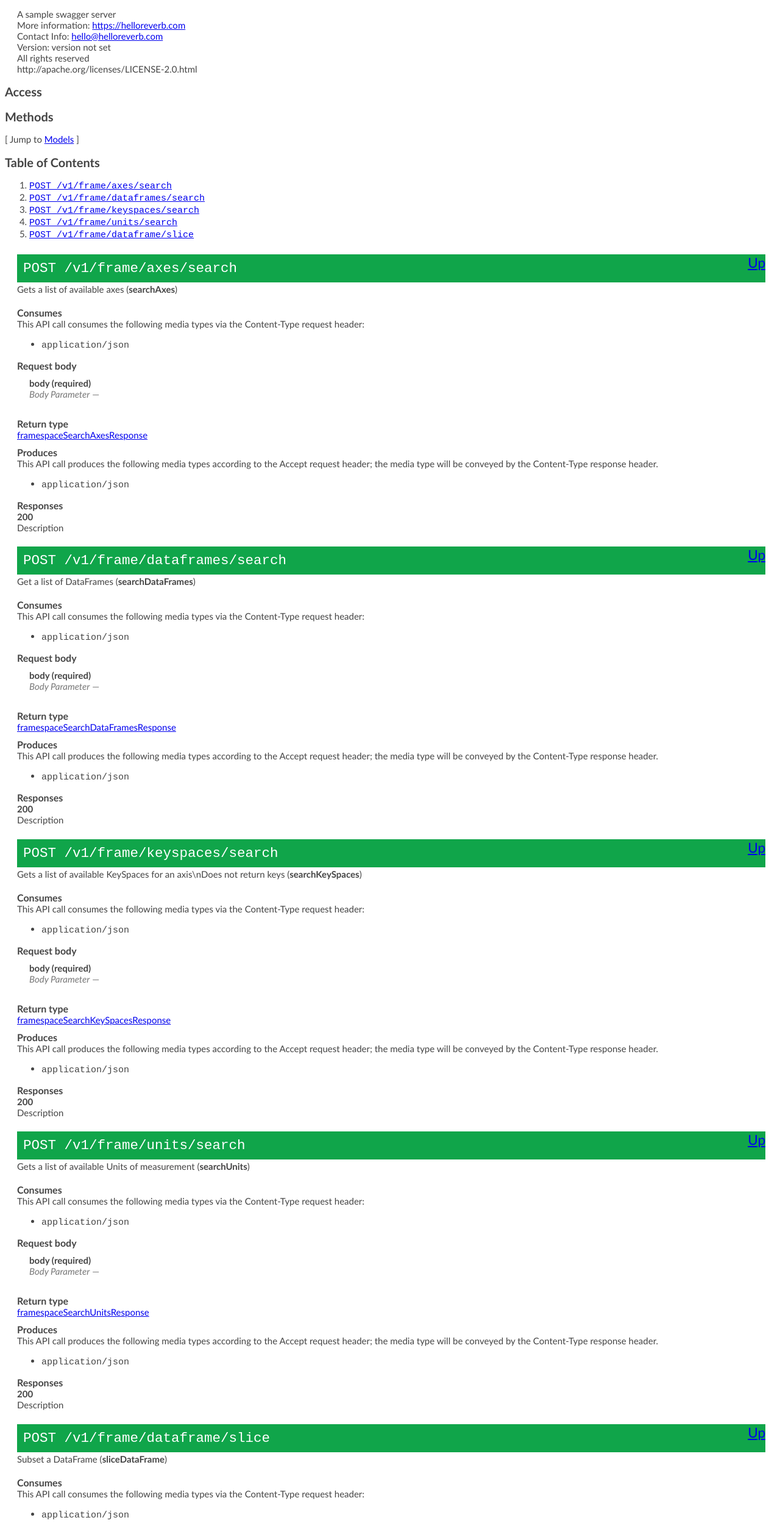
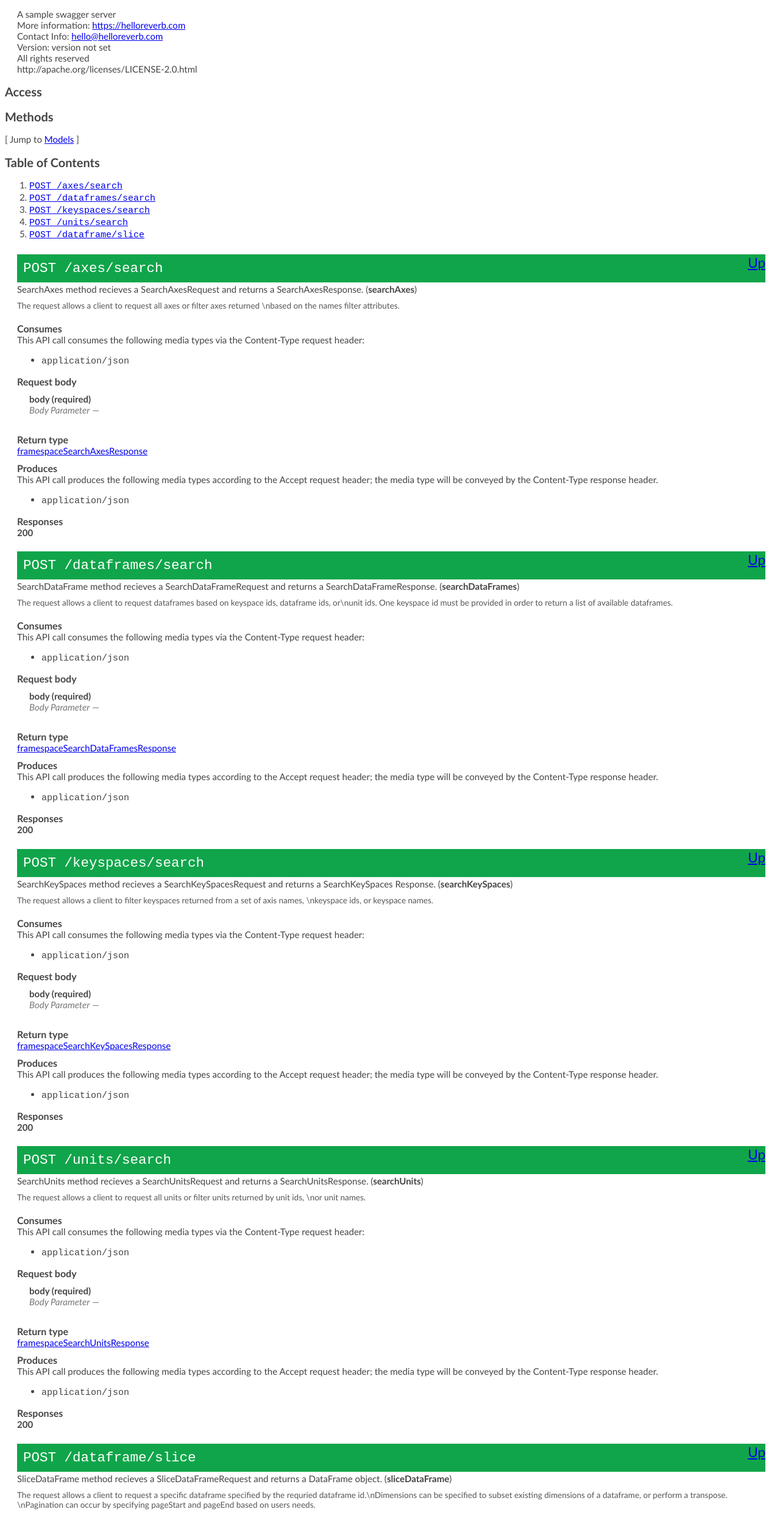
Before and after one commit to ohsu-comp-bio/ccc_api, a plain HTML site: page swagger/proto/framespace/index.html in a window 1280 px wide. Shown: the part 50-2547 px from the top of the page at 61% size. Drawn offline with Linux system fonts and the light colour scheme.

Commit message:
general documentation and endpoint cleanup

```diff
--- a/swagger/proto/framespace/index.html
+++ b/swagger/proto/framespace/index.html
@@ -202,15 +202,15 @@ font-style: italic;
 
 
 
-  <li><a href="#searchAxes"><code><span class="http-method">post</span> /v1/frame/axes/search</code></a></li>
+  <li><a href="#searchAxes"><code><span class="http-method">post</span> /axes/search</code></a></li>
 
-  <li><a href="#searchDataFrames"><code><span class="http-method">post</span> /v1/frame/dataframes/search</code></a></li>
+  <li><a href="#searchDataFrames"><code><span class="http-method">post</span> /dataframes/search</code></a></li>
 
-  <li><a href="#searchKeySpaces"><code><span class="http-method">post</span> /v1/frame/keyspaces/search</code></a></li>
+  <li><a href="#searchKeySpaces"><code><span class="http-method">post</span> /keyspaces/search</code></a></li>
 
-  <li><a href="#searchUnits"><code><span class="http-method">post</span> /v1/frame/units/search</code></a></li>
+  <li><a href="#searchUnits"><code><span class="http-method">post</span> /units/search</code></a></li>
 
-  <li><a href="#sliceDataFrame"><code><span class="http-method">post</span> /v1/frame/dataframe/slice</code></a></li>
+  <li><a href="#sliceDataFrame"><code><span class="http-method">post</span> /dataframe/slice</code></a></li>
 
 
 
@@ -224,10 +224,10 @@ font-style: italic;
   <div class="method"><a name="searchAxes"/>
     <div class="method-path">
     <a class="up" href="#__Methods">Up</a>
-    <pre class="post"><code class="huge"><span class="http-method">post</span> /v1/frame/axes/search</code></pre></div>
-    <div class="method-summary">Gets a list of available axes (<span class="nickname">searchAxes</span>)</div>
+    <pre class="post"><code class="huge"><span class="http-method">post</span> /axes/search</code></pre></div>
+    <div class="method-summary">SearchAxes method recieves a SearchAxesRequest and returns a SearchAxesResponse. (<span class="nickname">searchAxes</span>)</div>
 
-    <div class="method-notes"></div>
+    <div class="method-notes">The request allows a client to request all axes or filter axes returned \nbased on the names filter attributes.</div>
 
 
 
@@ -282,7 +282,7 @@ font-style: italic;
     <h3 class="field-label">Responses</h3>
 
     <h4 class="field-label">200</h4>
-    Description
+
 
 
   </div> <!-- method -->
@@ -291,10 +291,10 @@ font-style: italic;
   <div class="method"><a name="searchDataFrames"/>
     <div class="method-path">
     <a class="up" href="#__Methods">Up</a>
-    <pre class="post"><code class="huge"><span class="http-method">post</span> /v1/frame/dataframes/search</code></pre></div>
-    <div class="method-summary">Get a list of DataFrames (<span class="nickname">searchDataFrames</span>)</div>
+    <pre class="post"><code class="huge"><span class="http-method">post</span> /dataframes/search</code></pre></div>
+    <div class="method-summary">SearchDataFrame method recieves a SearchDataFrameRequest and returns a SearchDataFrameResponse. (<span class="nickname">searchDataFrames</span>)</div>
 
-    <div class="method-notes"></div>
+    <div class="method-notes">The request allows a client to request dataframes based on keyspace ids, dataframe ids, or\nunit ids. One keyspace id must be provided in order to return a list of available dataframes.</div>
 
 
 
@@ -349,7 +349,7 @@ font-style: italic;
     <h3 class="field-label">Responses</h3>
 
     <h4 class="field-label">200</h4>
-    Description
+
 
 
   </div> <!-- method -->
@@ -358,10 +358,10 @@ font-style: italic;
   <div class="method"><a name="searchKeySpaces"/>
     <div class="method-path">
     <a class="up" href="#__Methods">Up</a>
-    <pre class="post"><code class="huge"><span class="http-method">post</span> /v1/frame/keyspaces/search</code></pre></div>
-    <div class="method-summary">Gets a list of available KeySpaces for an axis\nDoes not return keys (<span class="nickname">searchKeySpaces</span>)</div>
+    <pre class="post"><code class="huge"><span class="http-method">post</span> /keyspaces/search</code></pre></div>
+    <div class="method-summary">SearchKeySpaces method recieves a SearchKeySpacesRequest and returns a SearchKeySpaces Response. (<span class="nickname">searchKeySpaces</span>)</div>
 
-    <div class="method-notes"></div>
+    <div class="method-notes">The request allows a client to filter keyspaces returned from a set of axis names, \nkeyspace ids, or keyspace names.</div>
 
 
 
@@ -416,7 +416,7 @@ font-style: italic;
     <h3 class="field-label">Responses</h3>
 
     <h4 class="field-label">200</h4>
-    Description
+
 
 
   </div> <!-- method -->
@@ -425,10 +425,10 @@ font-style: italic;
   <div class="method"><a name="searchUnits"/>
     <div class="method-path">
     <a class="up" href="#__Methods">Up</a>
-    <pre class="post"><code class="huge"><span class="http-method">post</span> /v1/frame/units/search</code></pre></div>
-    <div class="method-summary">Gets a list of available Units of measurement (<span class="nickname">searchUnits</span>)</div>
+    <pre class="post"><code class="huge"><span class="http-method">post</span> /units/search</code></pre></div>
+    <div class="method-summary">SearchUnits method recieves a SearchUnitsRequest and returns a SearchUnitsResponse. (<span class="nickname">searchUnits</span>)</div>
 
-    <div class="method-notes"></div>
+    <div class="method-notes">The request allows a client to request all units or filter units returned by unit ids, \nor unit names.</div>
 
 
 
@@ -483,7 +483,7 @@ font-style: italic;
     <h3 class="field-label">Responses</h3>
 
     <h4 class="field-label">200</h4>
-    Description
+
 
 
   </div> <!-- method -->
@@ -492,10 +492,10 @@ font-style: italic;
   <div class="method"><a name="sliceDataFrame"/>
     <div class="method-path">
     <a class="up" href="#__Methods">Up</a>
-    <pre class="post"><code class="huge"><span class="http-method">post</span> /v1/frame/dataframe/slice</code></pre></div>
-    <div class="method-summary">Subset a DataFrame (<span class="nickname">sliceDataFrame</span>)</div>
+    <pre class="post"><code class="huge"><span class="http-method">post</span> /dataframe/slice</code></pre></div>
+    <div class="method-summary">SliceDataFrame method recieves a SliceDataFrameRequest and returns a DataFrame object. (<span class="nickname">sliceDataFrame</span>)</div>
 
-    <div class="method-notes"></div>
+    <div class="method-notes">The request allows a client to request a specific dataframe specified by the requried dataframe id.\nDimensions can be specified to subset existing dimensions of a dataframe, or perform a transpose. \nPagination can occur by specifying pageStart and pageEnd based on users needs.</div>
 
 
 
@@ -550,7 +550,7 @@ font-style: italic;
     <h3 class="field-label">Responses</h3>
 
     <h4 class="field-label">200</h4>
-    Description
+
 
 
   </div> <!-- method -->
```
Also changed, not shown: swagger/proto/framespace/framespace_service.swagger.json (+16 -11 lines), 3 other files.
